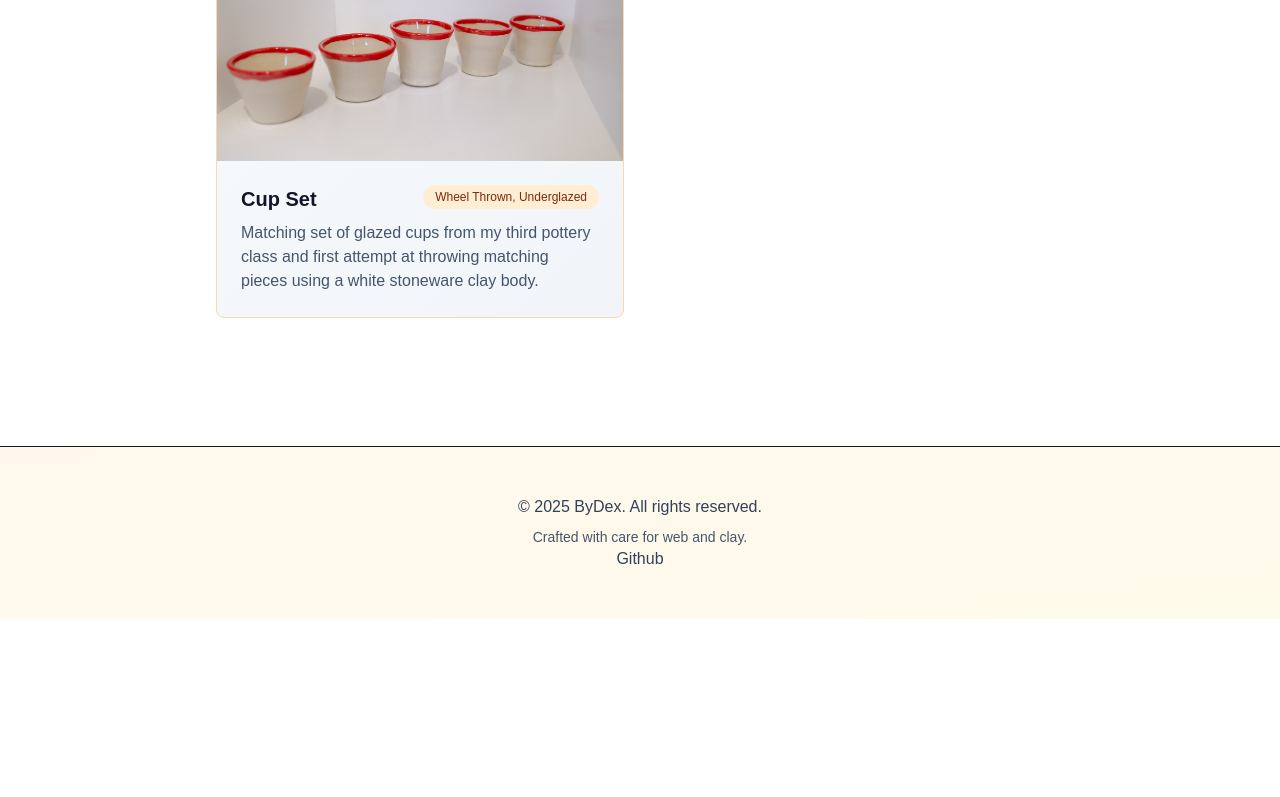
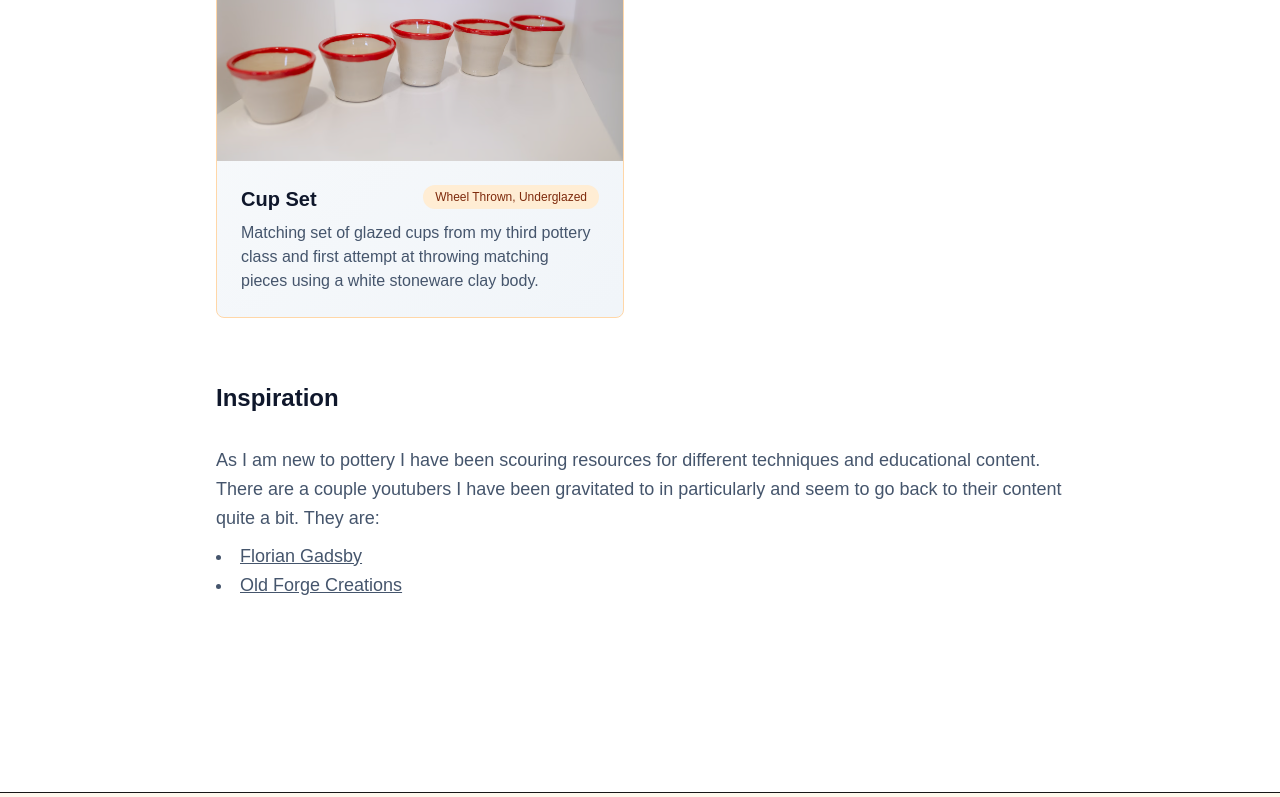
Before and after one commit to CodeByDex/bydex-web, a Next.js app: page /pottery in a window 1280 px wide. Shown: the part 2375-3172 px from the top of the page. Before the commit the page ends 2994 px from the top, so only its background shows below. Built offline with nearby package versions, Linux system fonts and the light colour scheme.

Commit message:
added some inspo info

```diff
--- a/app/pottery/page.tsx
+++ b/app/pottery/page.tsx
@@ -106,7 +106,7 @@ export default function Pottery() {
       </section>
 
       {/* Gallery */}
-      <section>
+      <section className="mb-16">
         <h2 className="text-2xl font-bold mb-8 text-slate-900 dark:text-white">
           Recent Work
         </h2>
@@ -141,6 +141,22 @@ export default function Pottery() {
           ))}
         </div>
       </section>
+      <section className="mb-16">
+        <h2 className="text-2xl font-bold mb-8 text-slate-900 dark:text-white">
+          Inspiration
+        </h2>
+        <p className="text-lg text-slate-600 dark:text-slate-300 leading-relaxed">
+          As I am new to pottery I have been scouring resources for different techniques and educational content.
+        </p>
+        <p className="text-lg text-slate-600 dark:text-slate-300 leading-relaxed">
+          There are a couple youtubers I have been gravitated to in particularly and seem to go back to their content quite a bit.
+          They are:
+          <ul className="list-disc list-inside mt-2">
+            <li><a href="https://www.youtube.com/@floriangadsby" target="_blank" className="underline">Florian Gadsby</a></li>
+            <li><a href="https://www.youtube.com/@OldForgeCreations" target="_blank" className="underline">Old Forge Creations</a></li>
+          </ul>
+        </p>
+      </section>
     </main>
   );
 }
```
